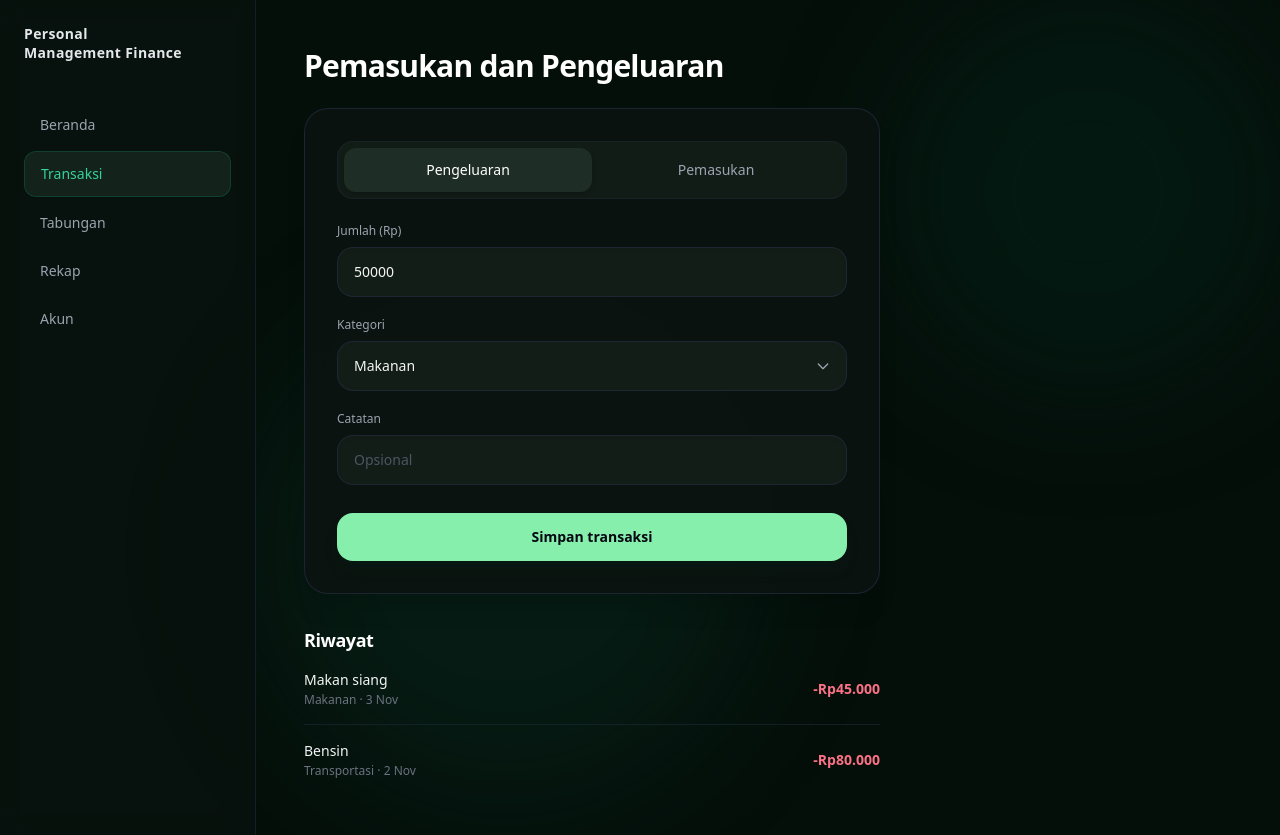
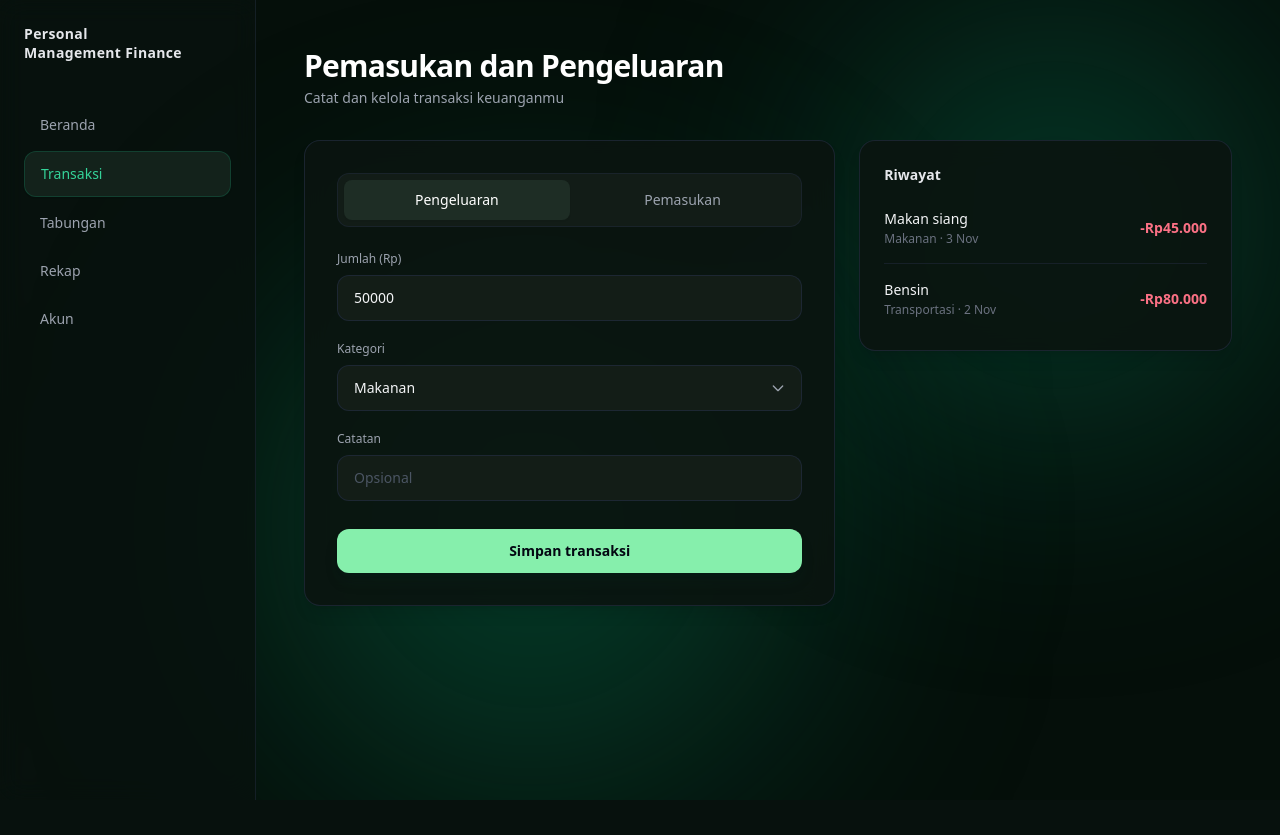
Before and after one commit to abiyasakhinail/Project-Pak-Jar, a Laravel app: page /transaksi in a window 1280 px wide. After the commit the page ends 800 px from the top, so only its background shows below. Run offline with Laravel 12, Linux system fonts and the light colour scheme; some libraries are stand-ins or nearby versions.

Commit message:
Refactor transaksi page layout and styles
Updated layout and styles for the transaksi page, including sidebar and main content adjustments. Enhanced background effects and improved form structure for better user experience.

```diff
--- a/resources/views/transaksi.blade.php
+++ b/resources/views/transaksi.blade.php
@@ -5,27 +5,33 @@
     <meta charset="UTF-8">
     <meta name="viewport" content="width=device-width, initial-scale=1.0">
     <title>Transaksi - Personal Management Finance</title>
+    <!-- Tailwind CSS CDN -->
     <script src="https://cdn.tailwindcss.com"></script>
 </head>
 
-<body class="bg-[#050f0a] text-white min-h-screen flex font-sans overflow-x-hidden">
+<body class="bg-[#050f0a] text-white min-h-screen flex font-sans overflow-x-hidden relative">
 
-    <div class="absolute top-0 right-0 w-96 h-96 bg-emerald-950/35 rounded-full blur-3xl pointer-events-none"></div>
-    <div class="absolute bottom-0 left-64 w-[500px] h-[500px] bg-emerald-900/20 rounded-full blur-3xl pointer-events-none"></div>
+    <!-- Efek Gradasi Cahaya Background (Dibuat Terang & Jelas) -->
+    <div class="absolute top-0 right-0 w-[450px] h-[450px] bg-emerald-700/35 rounded-full blur-[120px] pointer-events-none z-0"></div>
+    <div class="absolute bottom-0 left-64 w-[550px] h-[550px] bg-emerald-600/30 rounded-full blur-[130px] pointer-events-none z-0"></div>
 
+    <!-- SIDEBAR KIRI -->
     <aside class="w-64 bg-[#08120e]/80 backdrop-blur-md border-r border-gray-800/60 hidden md:flex flex-col justify-between p-6 z-20">
         <div>
+            <!-- Logo / Judul Sidebar -->
             <div class="mb-10">
                 <h2 class="text-sm font-semibold tracking-wide text-gray-200 leading-snug">
                     Personal<br>Management Finance
                 </h2>
             </div>
 
+            <!-- Menu Navigasi -->
             <nav class="space-y-1">
                 <a href="{{ route('dashboard') }}" class="flex items-center px-4 py-3 text-sm font-medium rounded-xl text-gray-400 hover:text-white hover:bg-[#0e1713] transition">
                     Beranda
                 </a>
 
+                <!-- Menu Transaksi (Aktif) -->
                 <a href="{{ route('transaksi') }}" class="flex items-center px-4 py-3 text-sm font-medium rounded-xl bg-[#13221b] text-emerald-400 border border-emerald-500/20 shadow-sm">
                     Transaksi
                 </a>
@@ -45,48 +51,56 @@
         </div>
     </aside>
 
+    <!-- KONTEN UTAMA KANAN -->
+    <main class="flex-1 p-6 md:p-10 lg:p-12 overflow-y-auto z-10">
 
-    <main class="flex-1 p-6 md:p-10 lg:p-12 overflow-y-auto z-10 max-w-2xl">
+        <!-- Header Halaman -->
+        <div class="mb-8">
+            <h1 class="text-2xl sm:text-3xl font-bold tracking-tight">Pemasukan dan Pengeluaran</h1>
+            <p class="text-gray-400 text-sm mt-1">Catat dan kelola transaksi keuanganmu</p>
+        </div>
 
+        <!-- Grid 2 Kolom (Kiri: Form Input, Kanan: Riwayat) -->
+        <div class="grid grid-cols-1 lg:grid-cols-12 gap-6 items-start">
 
-        <h1 class="text-2xl sm:text-3xl font-bold tracking-tight mb-6">
-            Pemasukan dan Pengeluaran
-        </h1>
+            <!-- KOLOM KIRI: Kotak Formulir Utama (7 Kolom) -->
+            <div class="lg:col-span-7 bg-[#0b1410]/90 border border-gray-800/80 p-6 sm:p-8 rounded-2xl shadow-lg backdrop-blur-md">
 
-
-        <div class="bg-[#0b1410]/95 border border-gray-800/85 p-6 sm:p-8 rounded-3xl shadow-xl backdrop-blur-md mb-8">
-
-
-            <div class="flex bg-[#121c17] p-1.5 rounded-2xl mb-6 border border-gray-800/50">
-                <button type="button" class="w-1/2 py-3 text-sm font-medium bg-[#1e2d25] text-white rounded-xl shadow-md transition cursor-pointer">
+                <!-- Tab Pilihan (Pengeluaran / Pemasukan) -->
+                <div class="flex bg-[#121c17] p-1.5 rounded-xl mb-6 border border-gray-800/60">
+                    <button type="button" id="tab-pengeluaran" onclick="switchTab('pengeluaran')"
+                        class="w-1/2 py-2.5 text-sm font-medium bg-[#1e2d25] text-white rounded-lg shadow-sm transition cursor-pointer">
                         Pengeluaran
                     </button>
-                <button type="button" class="w-1/2 py-3 text-sm font-medium text-gray-400 hover:text-white transition cursor-pointer">
+                    <button type="button" id="tab-pemasukan" onclick="switchTab('pemasukan')"
+                        class="w-1/2 py-2.5 text-sm font-medium text-gray-400 hover:text-white rounded-lg transition cursor-pointer">
                         Pemasukan
                     </button>
                 </div>
 
-
+                <!-- Form Transaksi -->
                 <form action="#" method="POST" class="space-y-5">
                     @csrf
+                    <input type="hidden" name="tipe" id="tipe-transaksi" value="pengeluaran">
 
+                    <!-- Input Jumlah (Rp) -->
                     <div class="space-y-2">
                         <label class="block text-xs font-medium text-gray-400">Jumlah (Rp)</label>
                         <input type="text" value="50000" required
-                        class="w-full bg-[#131d17] border border-gray-800/90 rounded-2xl px-4 py-3.5 text-sm text-gray-100 focus:outline-none focus:border-emerald-500 transition shadow-inner">
+                            class="w-full bg-[#131d17] border border-gray-800/90 rounded-xl px-4 py-3 text-sm text-gray-100 focus:outline-none focus:border-emerald-500 transition">
                     </div>
 
-
+                    <!-- Dropdown Kategori -->
                     <div class="space-y-2 relative">
                         <label class="block text-xs font-medium text-gray-400">Kategori</label>
                         <div class="relative">
-                        <select class="w-full bg-[#131d17] border border-gray-800/90 rounded-2xl px-4 py-3.5 text-sm text-gray-100 focus:outline-none focus:border-emerald-500 appearance-none cursor-pointer transition">
+                            <select id="select-kategori" class="w-full bg-[#131d17] border border-gray-800/90 rounded-xl px-4 py-3 text-sm text-gray-100 focus:outline-none focus:border-emerald-500 appearance-none cursor-pointer transition">
                                 <option value="makanan" selected>Makanan</option>
                                 <option value="belanja">Belanja</option>
                                 <option value="tagihan">Tagihan</option>
                                 <option value="transportasi">Transportasi</option>
                             </select>
-
+                            <!-- Ikon Panah Dropdown -->
                             <div class="absolute inset-y-0 right-0 flex items-center px-4 pointer-events-none text-gray-400">
                                 <svg class="w-4 h-4" fill="none" stroke="currentColor" viewBox="0 0 24 24">
                                     <path stroke-linecap="round" stroke-linejoin="round" stroke-width="2" d="M19 9l-7 7-7-7"></path>
@@ -95,15 +109,16 @@
                         </div>
                     </div>
 
-
+                    <!-- Input Catatan (Opsional) -->
                     <div class="space-y-2">
                         <label class="block text-xs font-medium text-gray-400">Catatan</label>
                         <input type="text" placeholder="Opsional"
-                        class="w-full bg-[#131d17] border border-gray-800/90 rounded-2xl px-4 py-3.5 text-sm text-gray-300 placeholder-gray-600 focus:outline-none focus:border-emerald-500 transition shadow-inner">
+                            class="w-full bg-[#131d17] border border-gray-800/90 rounded-xl px-4 py-3 text-sm text-gray-300 placeholder-gray-600 focus:outline-none focus:border-emerald-500 transition">
                     </div>
 
+                    <!-- Tombol Simpan Transaksi -->
                     <div class="pt-2">
-                    <button type="submit" class="w-full bg-[#86efac] hover:bg-[#74dc99] text-gray-950 font-semibold py-3.5 px-4 rounded-2xl transition shadow-lg shadow-emerald-950/20 text-sm">
+                        <button type="submit" class="w-full bg-[#86efac] hover:bg-[#74dc99] text-gray-950 font-semibold py-3 px-4 rounded-xl transition shadow-lg shadow-emerald-950/20 text-sm cursor-pointer">
                             Simpan transaksi
                         </button>
                     </div>
@@ -111,12 +126,12 @@
 
             </div>
 
-
-        <div>
-            <h2 class="text-lg font-bold tracking-tight mb-4">Riwayat</h2>
+            <!-- KOLOM KANAN: Riwayat Transaksi (5 Kolom) -->
+            <div class="lg:col-span-5 bg-[#0b1410]/90 border border-gray-800/80 p-6 rounded-2xl shadow-lg backdrop-blur-md">
+                <h2 class="text-sm font-semibold text-gray-200 mb-6">Riwayat</h2>
 
                 <div class="space-y-4">
-
+                    <!-- Riwayat 1 -->
                     <div class="flex justify-between items-center pb-4 border-b border-gray-800/60">
                         <div>
                             <p class="text-sm font-medium text-gray-100">Makan siang</p>
@@ -125,7 +140,7 @@
                         <span class="text-sm font-semibold text-rose-400">-Rp45.000</span>
                     </div>
 
-
+                    <!-- Riwayat 2 -->
                     <div class="flex justify-between items-center pb-2">
                         <div>
                             <p class="text-sm font-medium text-gray-100">Bensin</p>
@@ -136,6 +151,8 @@
                 </div>
             </div>
 
+        </div>
+
     </main>
 
 </body>
```
Lines whose indentation alone changed are shown as unchanged.
